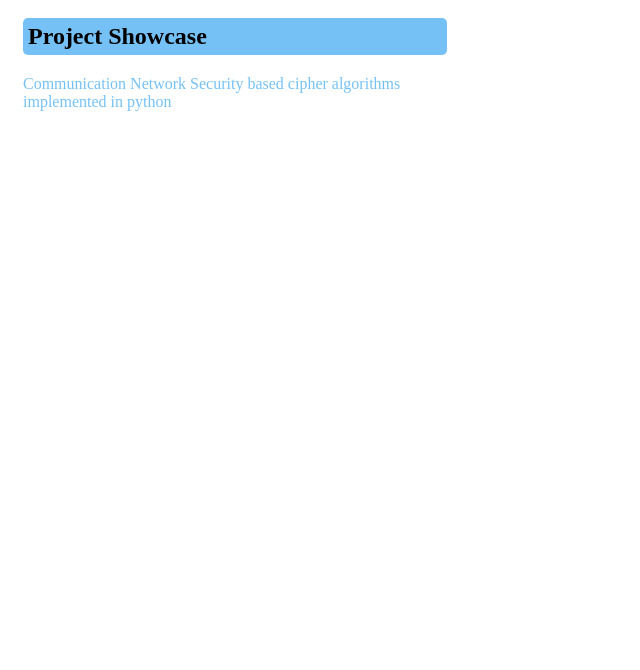
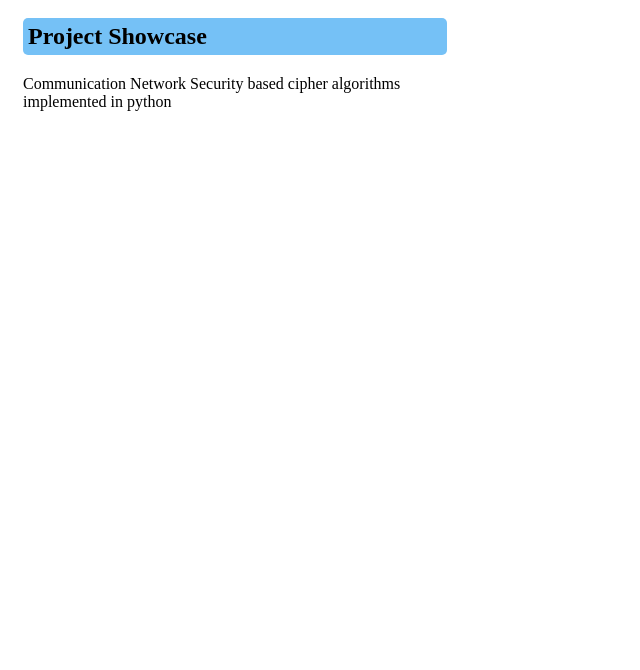
Before and after one commit to w7Pratham/w7Pratham.github.io, a plain HTML site: page index.html in a window 1280 px wide. Shown: the part 130-800 px from the top of the page, without its empty margins (0-640 px from the left). Drawn offline with Linux system fonts and the light colour scheme.

Commit message:
Update style.css

```diff
--- a/css/style.css
+++ b/css/style.css
@@ -29,6 +29,6 @@ h2 {
 }
 
 a {
-	color: #75c1f6;
+	color: black;
 	text-decoration: none;
 }
```
